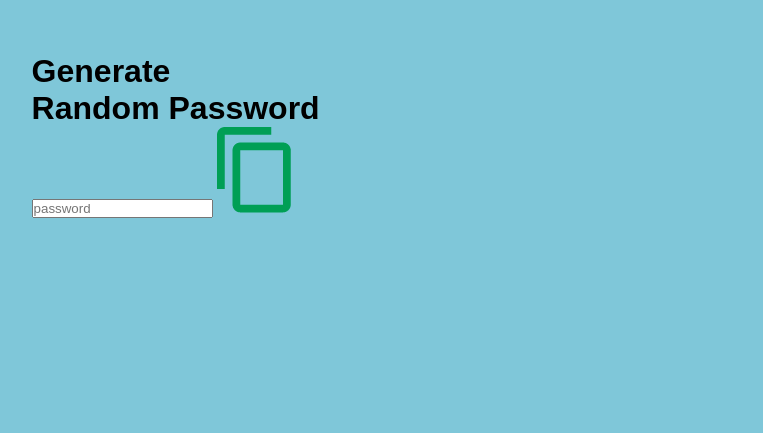
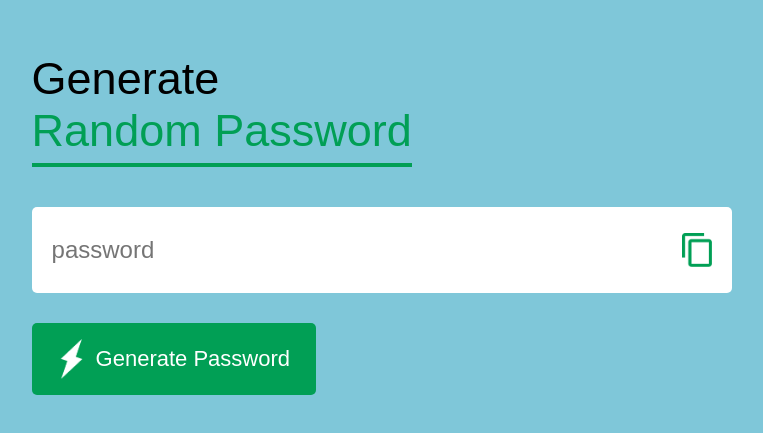
Before and after one commit to Jegs6/generate-random-password, a plain HTML site: page index.html in a window 1280 px wide. Shown: the part 101-534 px from the top of the page, without its empty margins (122-885 px from the left). Drawn offline with Linux system fonts and the light colour scheme.

Commit message:
Adding functions

```diff
--- a/index.html
+++ b/index.html
@@ -8,11 +8,13 @@
 </head>
 <body>
     <div class="container">
-        <h1>Generate <br>Random Password</h1>
+        <h1>Generate <br><span>Random Password</span></h1>
         <div class="display">
             <input type="text" id="password" placeholder="password">
             <img src="images/copy.png" alt="">
         </div>
+        <button onclick="createPassword()"> <img src="images/generate.png">Generate Password</button>
     </div>
+    <script src="script.js"></script>
 </body>
 </html>
--- /dev/null
+++ b/script.js
@@ -0,0 +1,22 @@
+        const passwordBox = document.getElementById("password");
+        const length = 12;
+
+        const upperCase = "ABCDEFGHIJKLMNOPQRSTUVWXYZ";
+        const lowerCase = "abcdefghijklmnopqrstuvwxyz";
+        const number = "0123456789";
+        const symbol = "@#$%^&*()_+~|}(I]>/-=";
+
+        const allChars = upperCase + lowerCase + number + symbol;
+
+        function createPassword(){
+            let password = "";
+            password += upperCase[Math.floor(Math.random() * upperCase.length)];
+            password += lowerCase[Math.floor(Math.random() * lowerCase.length)];
+            password += number[Math.floor(Math.random() * number.length)];
+            password += symbol[Math.floor(Math.random() * symbol.length)];
+
+            while(length > password.length){
+                password += allChars[Math.floor(Math.random() * allChars.length)];
+            }
+            passwordBox.value = password;
+        }
--- a/style.css
+++ b/style.css
@@ -13,3 +13,51 @@ body{
     width: 90%;
     max-width: 700px;
 }
+.display{
+    width: 100%;
+    margin-top: 50px;
+    margin-bottom: 30px;
+    background: #fff;
+    color: #333;
+    display: flex;
+    align-items: center;
+    justify-content: space-between;
+    padding: 26px 20px;
+    border-radius: 5px;
+}
+.container h1{
+    font-weight: 500;
+    font-size: 45px;
+}
+.container h1 span{
+    color: #019f55;
+    border-bottom: 4px solid;
+    padding-bottom: 7px;
+}
+.display img{
+    width: 30px;
+    cursor: pointer;
+}
+.display input{
+    border: 0;
+    outline: 0;
+    font-size: 24px;
+}
+.container button img{
+    width: 28px;
+    margin-right: 10px;
+}
+.container button{
+    border: 0;
+    outline: 0;
+    background: #019f55;
+    color: #fff;
+    font-size: 22px;
+    font-weight: 300;
+    display: flex;
+    align-items: center;
+    justify-content: center;
+    padding: 16px 26px;
+    border-radius: 5px;
+    cursor: pointer;
+}
```
